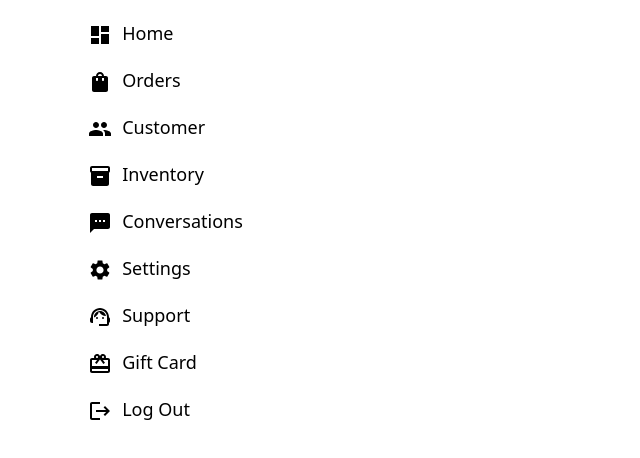
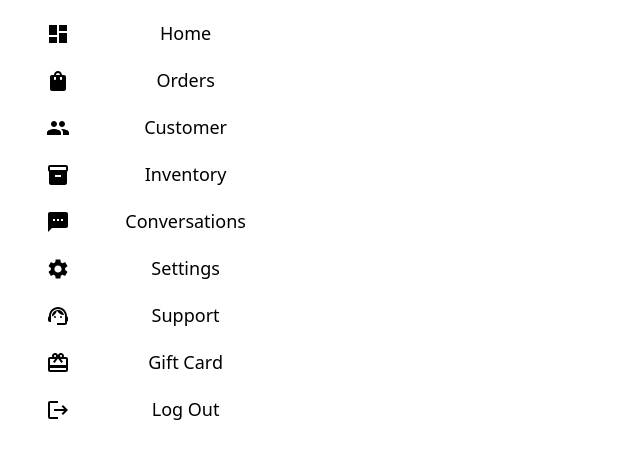
Before and after one commit to vaibhv1/ApicaAssignment, a React (Create React App) app: page / in a window 1280 px wide. Shown: the top 458 px of the page, without its empty margins (0-640 px from the left). Built offline with nearby package versions, Linux system fonts and the light colour scheme.

Commit message:
changes sidebar

```diff
--- a/src/components/sidebar.css
+++ b/src/components/sidebar.css
@@ -2,14 +2,14 @@
     background-color: blue;
     border: black;
     height: 100%;
-    margin-left: 10px;
+    margin-left: 0px;
     width: 10%;
     margin-top:20px;
 }
 .SideBarList{
     height: auto;
     padding: 0;
-    width: 30%;
+    width: 20%;
     margin: 0;
     margin-top:20px;
 }
@@ -21,19 +21,18 @@
     margin-top:20px;
     font-weight: 400;
     font-size: large;
-
 }
 .SideBarList .SideBarRow:hover{
     color: blue;
 }
 .SideBarRow #icon{
-    flex: 30%;
+    flex: 10%;
     display: grid;
-    place-items: end;
+    place-items: center;
 }
 
 .SideBarRow #title{
-    flex: 70%;
-    place-items: left;
-    margin-left: 10px;
+    flex:20%;
+    display: grid;
+    place-items: center;
 }
```
Also changed, not shown: src/components/SideBarData.js (+0 -8 lines), src/components/SideBar.js (line endings or trailing spaces).
